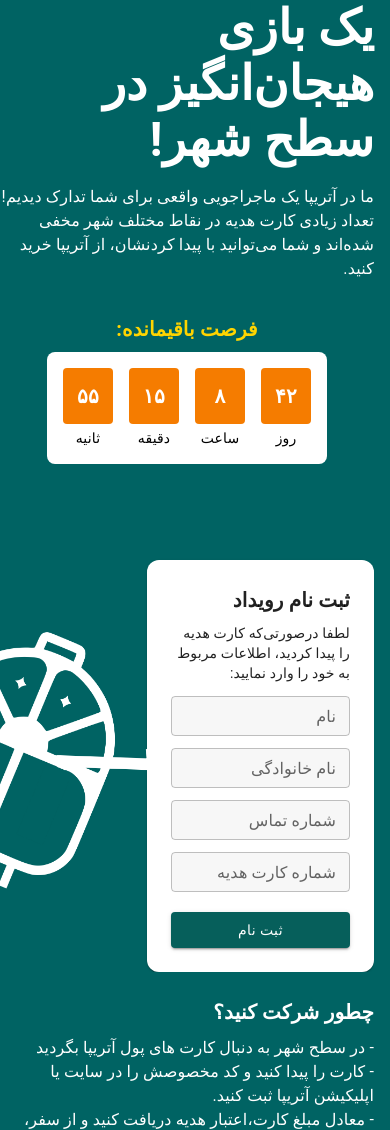
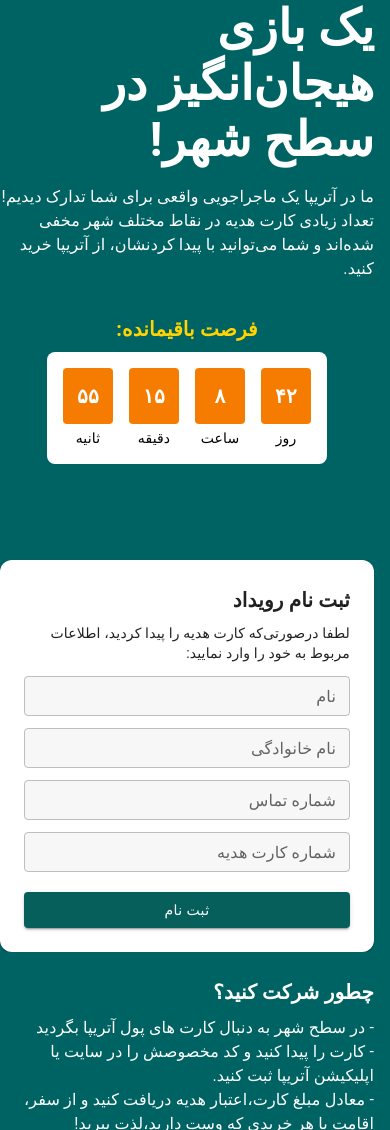
Before and after one commit to dylogedyloge/event, a React (Create React App) app: page / in a window 390 px wide. Shown: the top 1130 px of the page. Built offline with nearby package versions, Linux system fonts and the light colour scheme.

Commit message:
remove robot image for mobile size

```diff
--- a/src/Event.jsx
+++ b/src/Event.jsx
@@ -105,7 +105,7 @@ const EventRegistration = () => {
             <Box
               sx={{
                 flex: 1,
-                display: "flex",
+                display: { xs: "none", md: "flex" },
                 justifyContent: "center",
                 mr: -10, // In RTL, margin-right pulls the image closer from the left visual side
               }}
```
